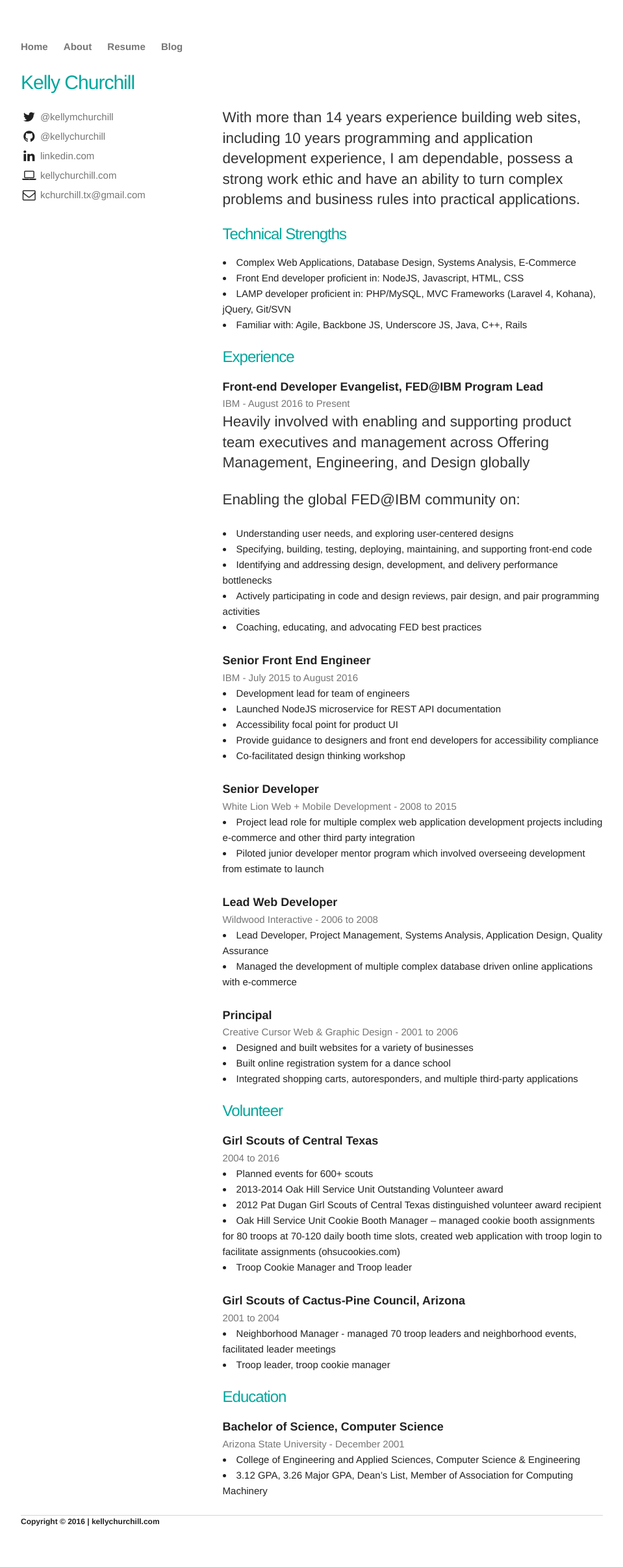
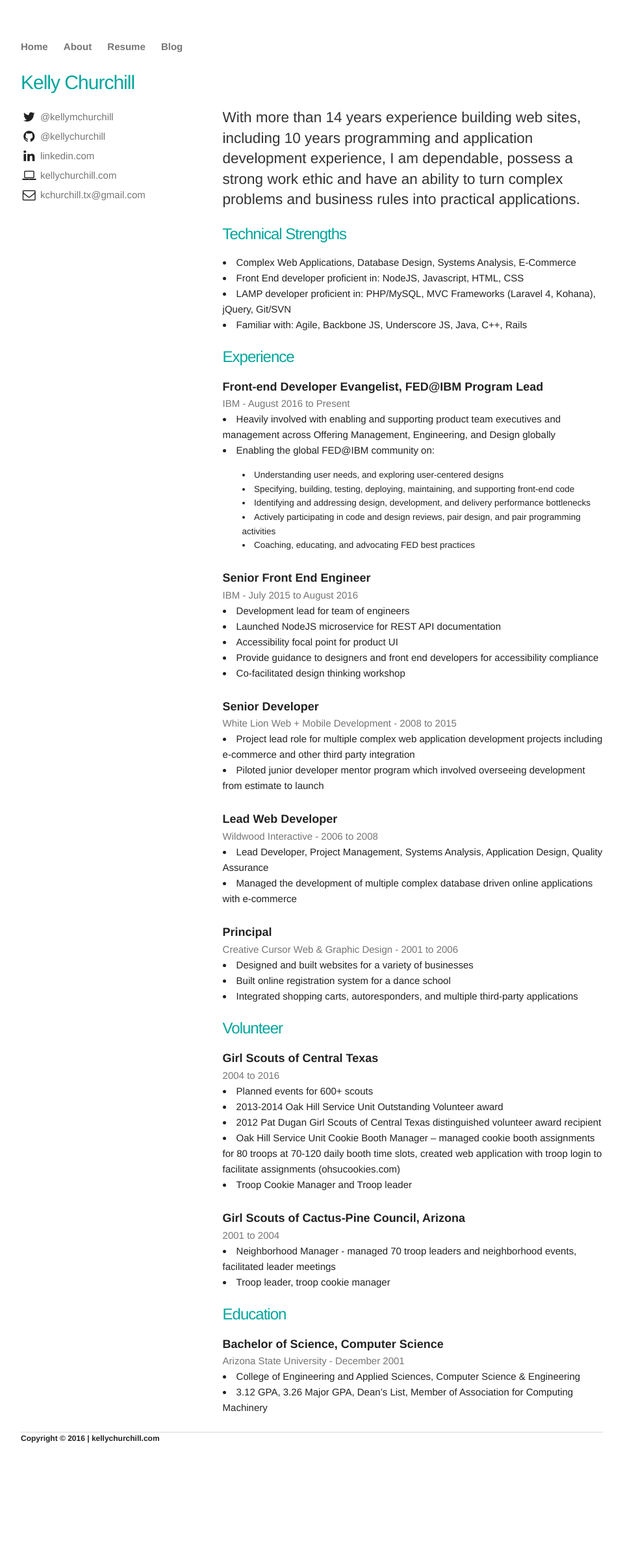
Before and after one commit to kellychurchill/kellychurchill.github.io, a Jekyll site: the page built from resume/index.html, in a window 1280 px wide. Shown: the whole page at 65% size, without its empty margins (160-1119 px from the left). Built offline with Jekyll 4.4.1, drawn with Linux system fonts in a browser that asks for light colours; nearby versions of some CDN libraries; after the commit the page ends 2284 px from its top, so only the background shows below that.

Commit message:
updating resume

```diff
--- a/resume/index.html
+++ b/resume/index.html
@@ -26,14 +26,17 @@ title: Resume
     <h2>Experience</h2>
     <div class="job-title">Front-end Developer Evangelist, FED@IBM Program Lead</div>
     <div class="company">IBM - August 2016 to Present</div>
-    <p>Heavily involved with enabling and supporting product team executives and management across Offering Management, Engineering, and Design globally</p>
-    <p>Enabling the global FED@IBM community on:
+    <ul>
+    <li>Heavily involved with enabling and supporting product team executives and management across Offering Management, Engineering, and Design globally</li>
+    <li>Enabling the global FED@IBM community on:
     <ul>
       <li>Understanding user needs, and exploring user-centered designs</li>
       <li>Specifying, building, testing, deploying, maintaining, and supporting front-end code</li>
       <li>Identifying and addressing design, development, and delivery performance bottlenecks</li>
       <li>Actively participating in code and design reviews, pair design, and pair programming activities</li>
       <li>Coaching, educating, and advocating FED best practices</li>
+    </ul>
+    </li>
     </ul>
     <div class="job-title">Senior Front End Engineer</div>
     <div class="company">IBM - July 2015 to August 2016</div>
```
